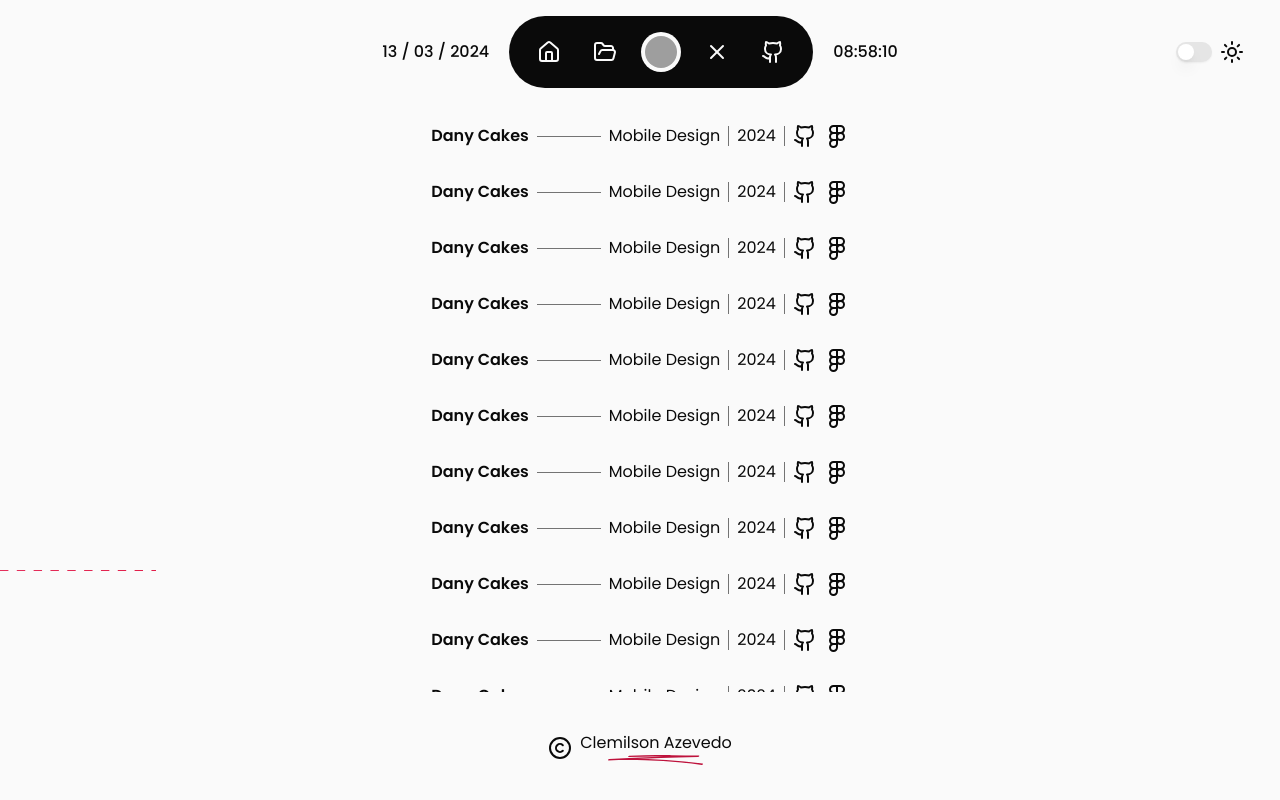
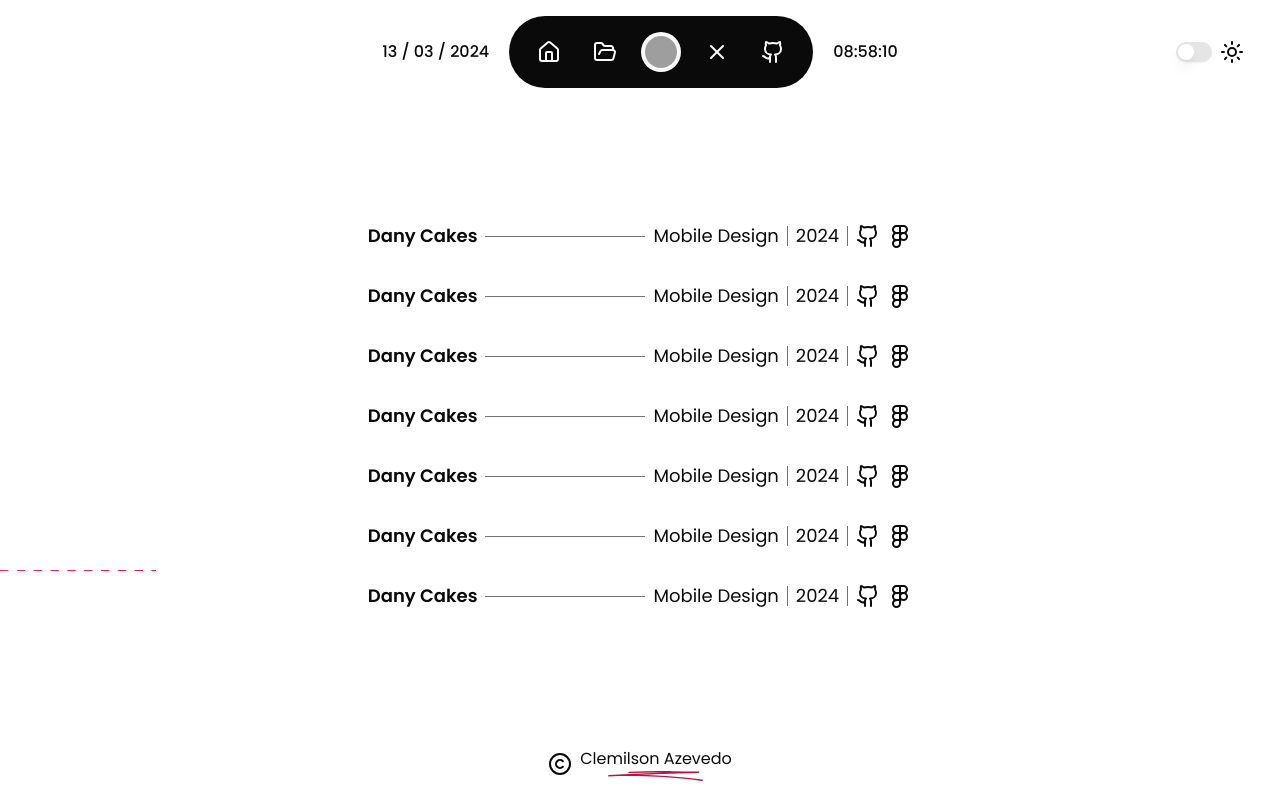
Before and after one commit to ClemilsonAzevedo/design-projects, a React (Vite) app: page / in a window 1280 px wide. Built offline with nearby package versions, Linux system fonts and the light colour scheme; grey boxes are pictures that could not be loaded.

Commit message:
Refactore: Page size and colors transitions

```diff
--- a/index.html
+++ b/index.html
@@ -8,7 +8,7 @@
     <title>Web Design Portfolio</title>
     <link href="https://fonts.googleapis.com/css2?family=Inter:wght@100..900&family=Poppins:ital,wght@0,100;0,200;0,300;0,400;0,500;0,600;0,700;0,800;0,900;1,100;1,200;1,300;1,400;1,500;1,600;1,700;1,800;1,900&display=swap" rel="stylesheet">
   </head>
-  <body>
+  <body class="bg-neutral-50 dark:bg-neutral-950 text-neutral-950 dark:text-neutral-50 scroll-smooth overflow-hidden">
     <div id="root"></div>
     <script type="module" src="/src/main.tsx"></script>
   </body>
--- a/src/App.tsx
+++ b/src/App.tsx
@@ -6,7 +6,7 @@ import { LineAnimateBackground } from "./components/LineAnimateBackground";
 export function App() {
 
   return (
-    <main className=' bg-neutral-50 dark:bg-neutral-950 text-neutral-950 dark:text-neutral-50 h-screen min-w-full p-5 gap-6 grid grid-rows-[64px_1fr_64px] place-items-center'>
+    <main className=' min-w-full h-screen p-5 gap-6 grid grid-rows-[64px_1fr_32px] place-items-center'>
       <Header />
       <Home />
       <Footer />
--- a/src/components/Footer.tsx
+++ b/src/components/Footer.tsx
@@ -4,7 +4,7 @@ import { Underline } from "./UnderlineSvg";
 export function Footer() {
 
   return (
-    <footer className="z-20 flex items-center gap-2">
+    <footer className="z-20 flex items-center gap-2 justify-center">
       <Copyright size={24} /><span className="flex flex-col items-center justify-center">Clemilson Azevedo <Underline /></span>
     </footer>
 
--- a/src/components/Project.tsx
+++ b/src/components/Project.tsx
@@ -4,9 +4,9 @@ import { Separator } from "./ui/separator";
 export function Project() {
 
   return (
-    <div className="flex gap-2 items-center p-4 rounded-lg hover:bg-neutral-300/70 dark:hover:bg-neutral-800/70  ">
+    <div className="flex gap-2 items-center p-4 rounded-lg text-lg hover:bg-neutral-300/70 dark:hover:bg-neutral-800/70  ">
       <span className="font-semibold ">Dany Cakes</span>
-      <Separator className="bg-neutral-500 w-16" />
+      <Separator className="bg-neutral-500 w-40" />
       <span >Mobile Design</span>
       <Separator className="bg-neutral-500 h-5" orientation="vertical" />
       <span >2024</span>
--- a/src/index.css
+++ b/src/index.css
@@ -72,4 +72,6 @@
     @apply transition;
     font-family: "Poppins", sans-serif;
   }
+
+
 }
--- a/src/pages/Home.tsx
+++ b/src/pages/Home.tsx
@@ -3,14 +3,8 @@ import { Project } from "@/components/Project";
 export function Home() {
 
   return (
-    <section className="z-20 overflow-y-auto h-full w-full flex flex-col items-center scroll-smooth text-neutral-950 dark:text-neutral-200">
+    <section className="z-20 overflow-y-auto h-full w-full flex flex-col items-center justify-center scroll-smooth text-neutral-950 dark:text-neutral-200">
 
-      <Project />
-      <Project />
-      <Project />
-      <Project />
-      <Project />
-      <Project />
       <Project />
       <Project />
       <Project />
```
